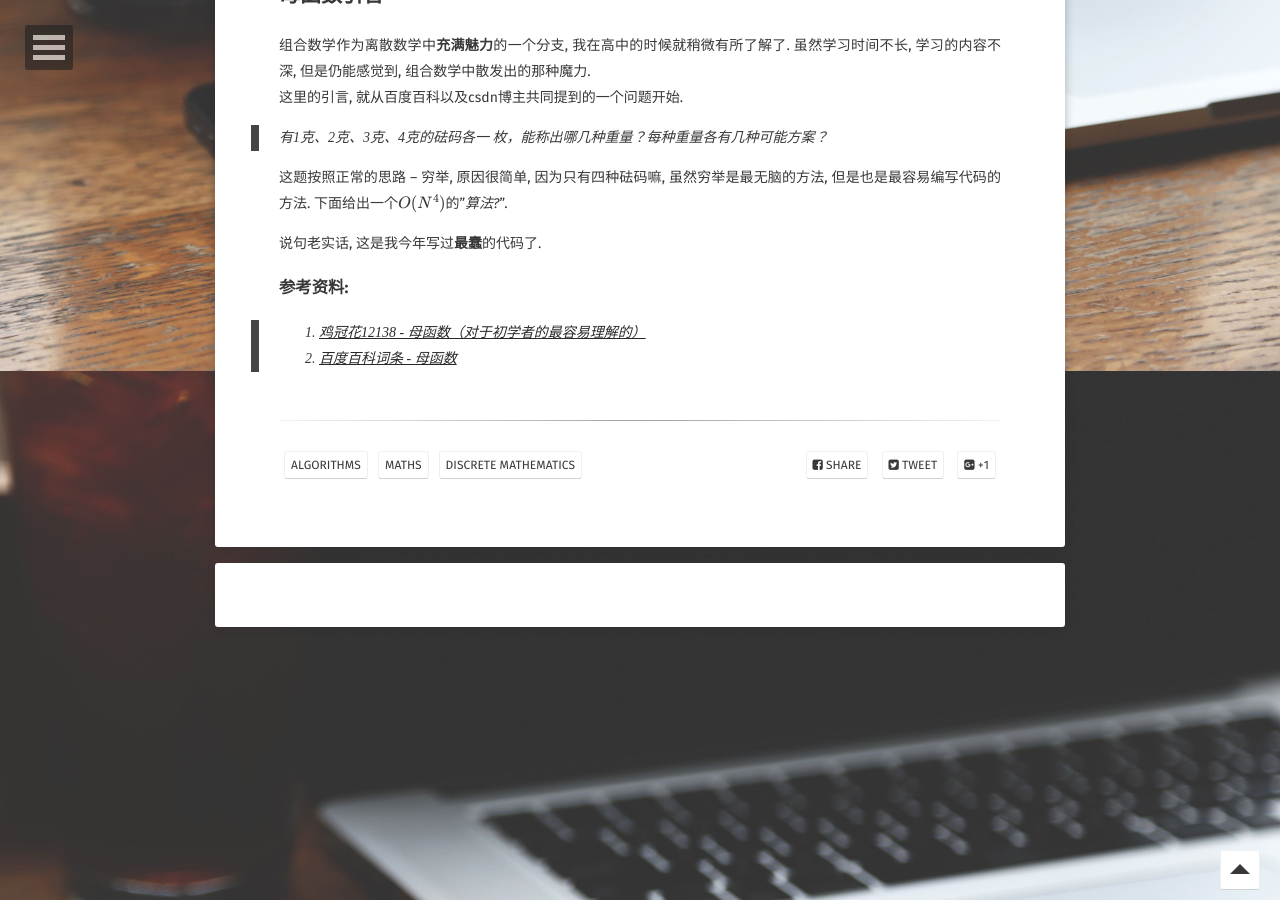
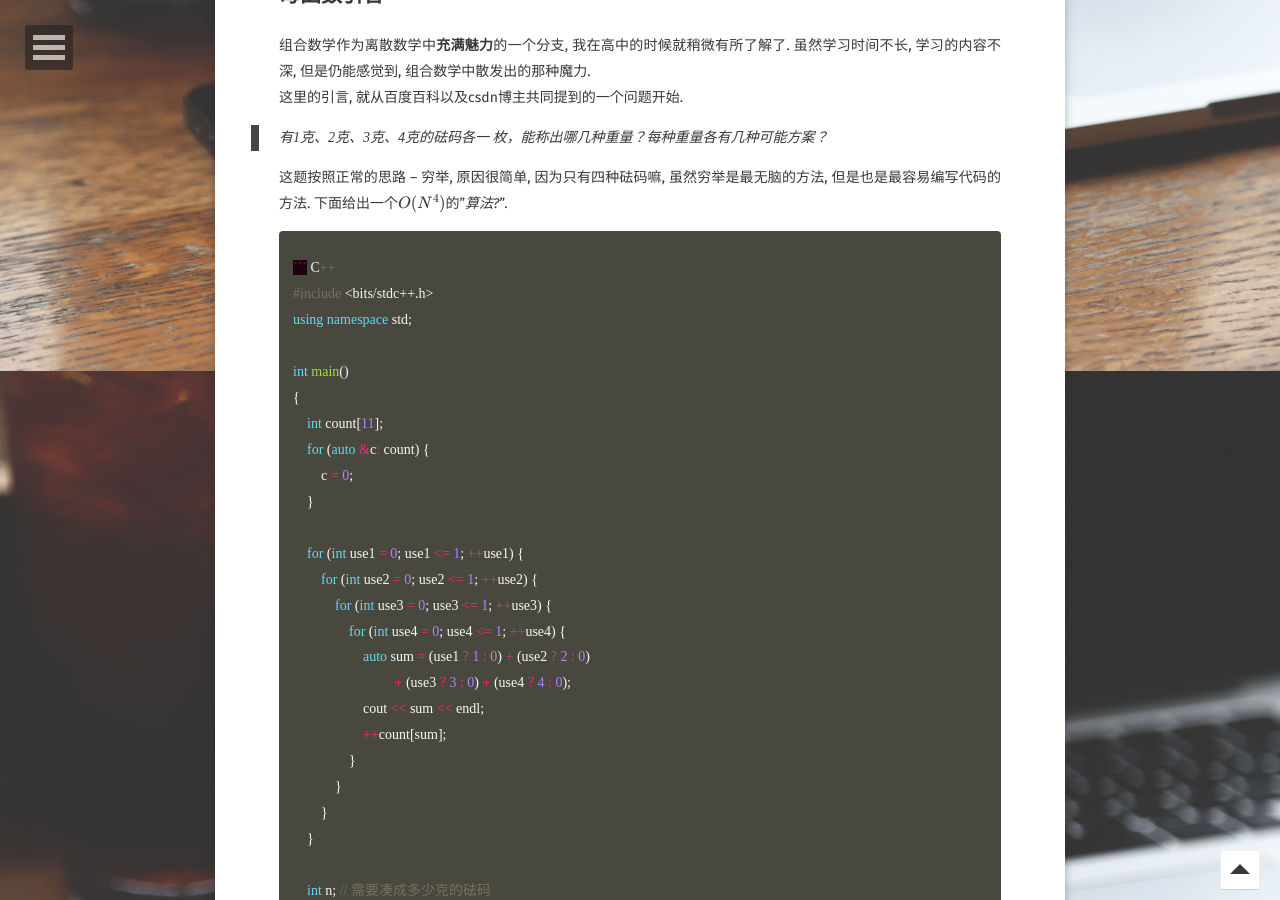
Before and after one commit to Yestercafe/Yestercafe.github.io, a Jekyll site: the page built from _posts/2019-06-21-差劲的算法学习_母函数.md, in a window 1280 px wide and 900 px high, scrolled down 529 px. Built offline with Jekyll 4.4.1, drawn with Linux system fonts in a browser that asks for light colours; some web fonts are replaced; formulas are drawn with MathJax 3; comment, search, counter and statistics services are not loaded; some of the changed text lies outside the part shown.

Commit message:
Try to fix codebox

````diff
--- a/_posts/2019-06-21-差劲的算法学习_母函数.md
+++ b/_posts/2019-06-21-差劲的算法学习_母函数.md
@@ -23,7 +23,7 @@ comments: true
 
 这题按照正常的思路 -- 穷举, 原因很简单, 因为只有四种砝码嘛, 虽然穷举是最无脑的方法, 但是也是最容易编写代码的方法. 下面给出一个$O(N^4)$的"*算法?*".
 
-<!-- {% highlight cpp %} -->
+{% highlight cpp %}
 ``` C++
 #include <bits/stdc++.h>
 using namespace std;
@@ -56,7 +56,7 @@ int main()
     return 0;
 }
 ```
-<!-- {% endhighlight %}   -->
+{% endhighlight %}
 
 说句老实话, 这是我今年写过**最蠢**的代码了.
 
````
